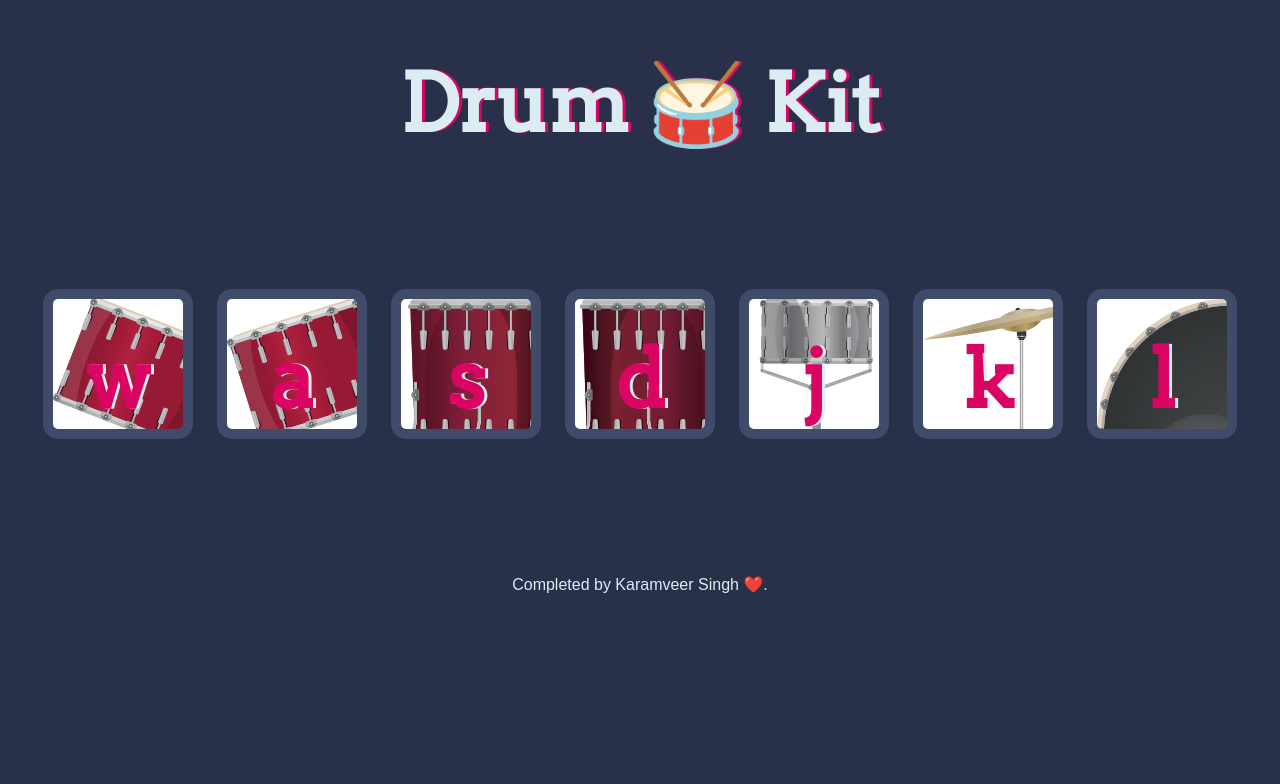
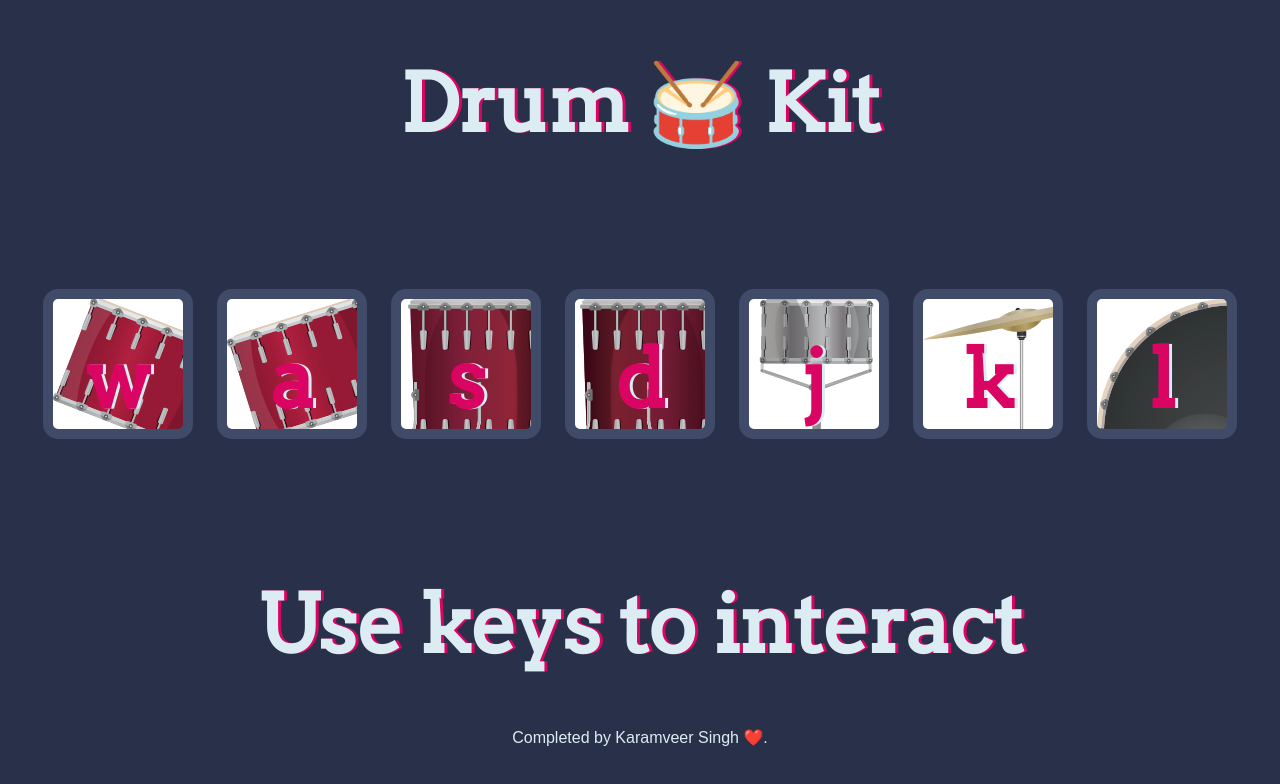
Before and after one commit to Karamveer200/Drum-kit-, a plain HTML site: page index.html in a window 1280 px wide. Drawn offline with nearby package versions, Linux system fonts and the light colour scheme.

Commit message:
Update index.html

```diff
--- a/index.html
+++ b/index.html
@@ -20,7 +20,7 @@
     <button class="k drum">k</button>
     <button class="l drum">l</button>
   </div>
-
+  <h1 id="title">Use keys to interact</h1>
 
   <footer>
     Completed by Karamveer Singh ❤️.
```
